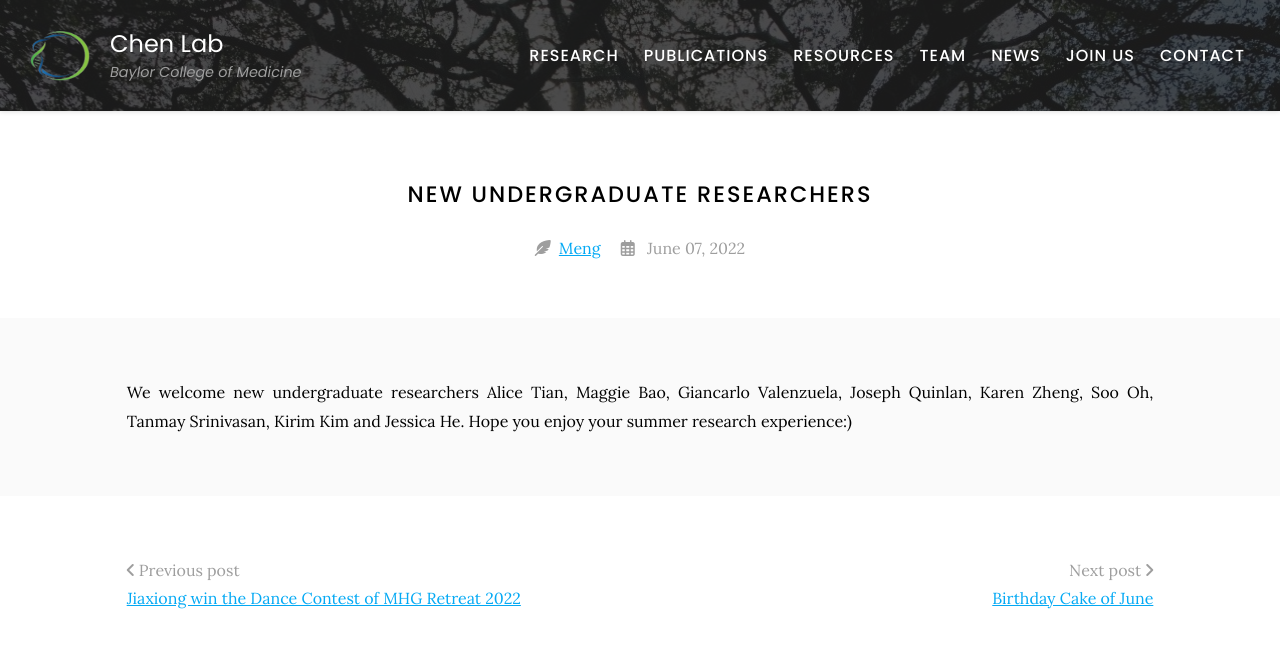
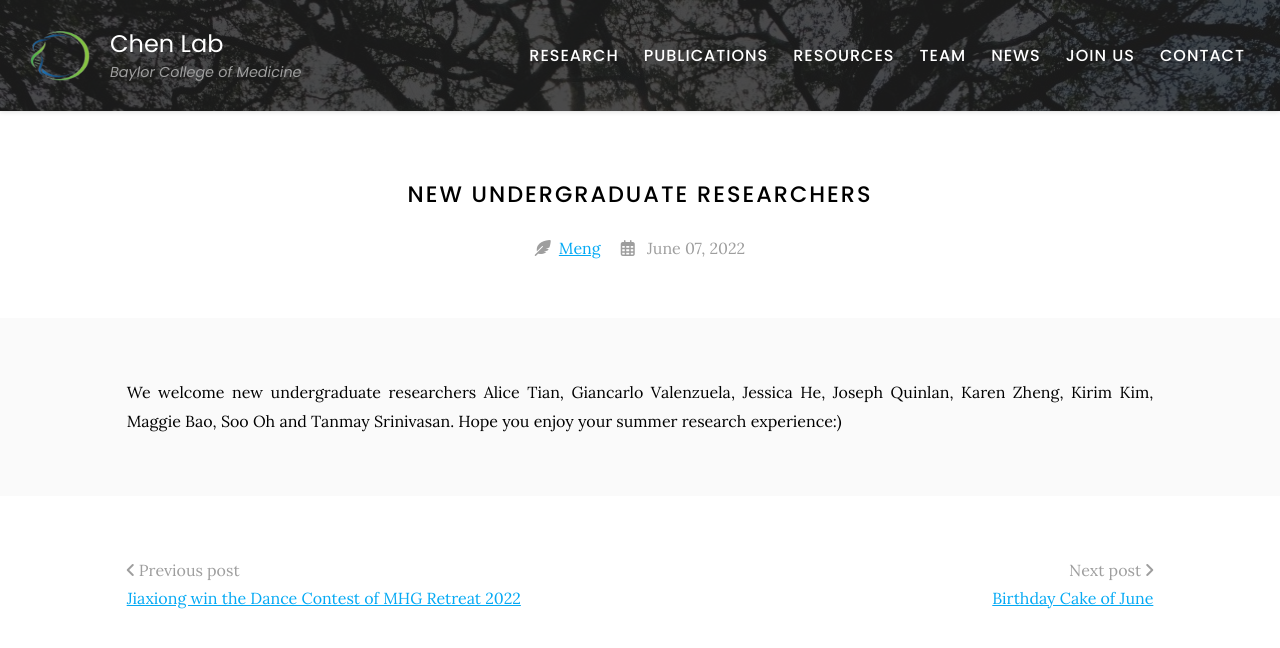
Before and after one commit to RCHENLAB/rchenlab.github.io, a Jekyll site: the page built from _posts/2022-06-07-new-undergraduates.md, in a window 1280 px wide, cut to the strip 0-673 px from the top of the page. Shown: the top 648 px of the strip. Built offline with Jekyll 4.4.1, drawn with Linux system fonts in a browser that asks for light colours.

```diff
--- a/_posts/2022-06-07-new-undergraduates.md
+++ b/_posts/2022-06-07-new-undergraduates.md
@@ -5,5 +5,5 @@ author: Meng
 member: All
 ---
 
-We welcome new undergraduate researchers Alice Tian, Maggie Bao, Giancarlo Valenzuela, Joseph Quinlan, Karen Zheng, Soo Oh, Tanmay Srinivasan, Kirim Kim and Jessica He.
+We welcome new undergraduate researchers Alice Tian, Giancarlo Valenzuela, Jessica He, Joseph Quinlan, Karen Zheng, Kirim Kim, Maggie Bao, Soo Oh and Tanmay Srinivasan.
 Hope you enjoy your summer research experience:)
```
